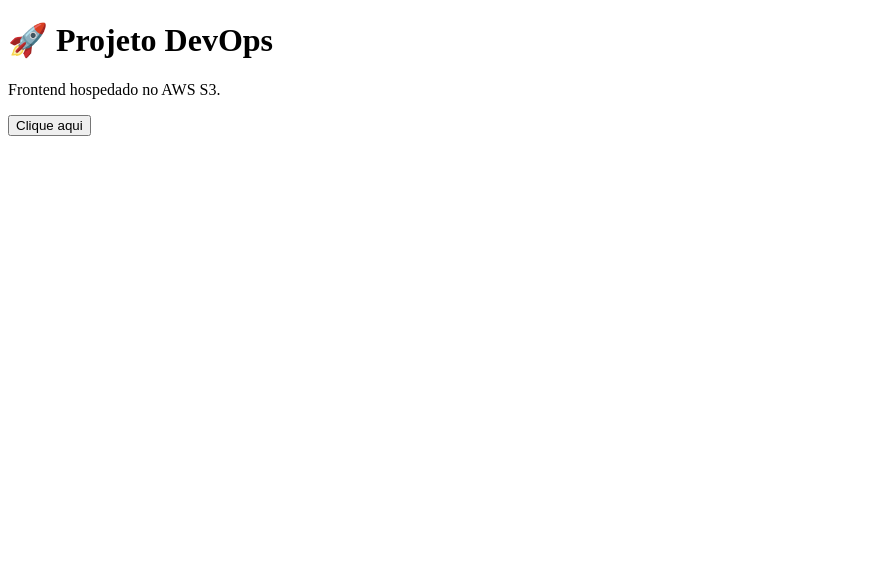
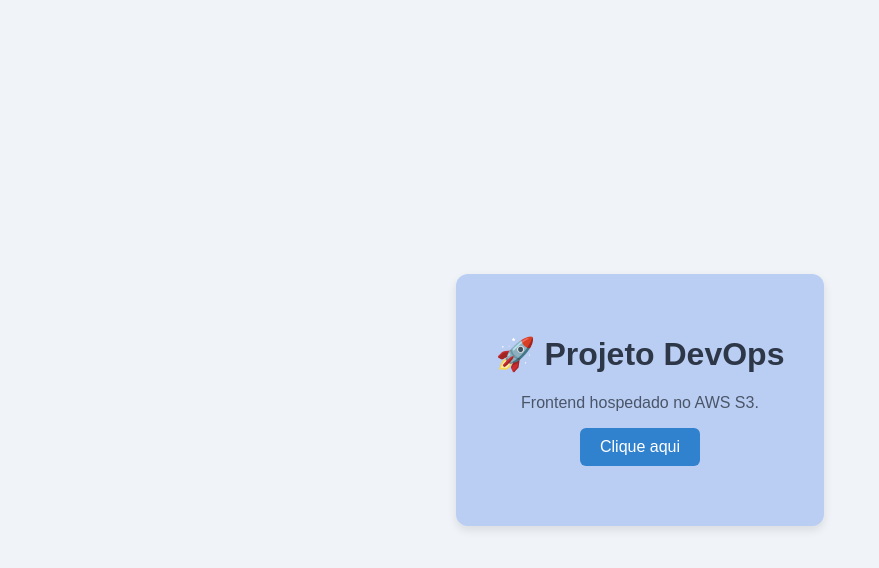
Before and after one commit to victorroatt/devops-fase-1, a plain HTML site: page frontend/index.html in a window 1280 px wide. Shown: the whole page, without its empty margins (0-879 px from the left). Drawn offline with Linux system fonts and the light colour scheme.

Commit message:
Update no index.html e style.css

```diff
--- a/frontend/index.html
+++ b/frontend/index.html
@@ -1,10 +1,11 @@
 <!DOCTYPE html>
+
 <html lang="pt-BR">
   <head>
     <meta charset="UTF-8" />
     <meta name="viewport" content="width=device-width, initial-scale=1.0" />
     <title>Projeto DevOps</title>
-    <link rel="stylesheet" href="style.css" />
+    <link rel="stylesheet" href="styles.css?v=1.0" />
   </head>
   <body>
     <div class="container">
--- a/frontend/styles.css
+++ b/frontend/styles.css
@@ -1,5 +1,5 @@
 body {
-  background-color: #9fc5eb;
+  background-color: #f0f4f8;
   font-family: Arial, sans-serif;
   display: flex;
   height: 100vh;
@@ -9,7 +9,7 @@ body {
 }
 
 .container {
-  background-color: white;
+  background-color: rgb(186, 206, 243);
   padding: 40px;
   border-radius: 12px;
   box-shadow: 0 4px 10px rgba(0, 0, 0, 0.1);
```
